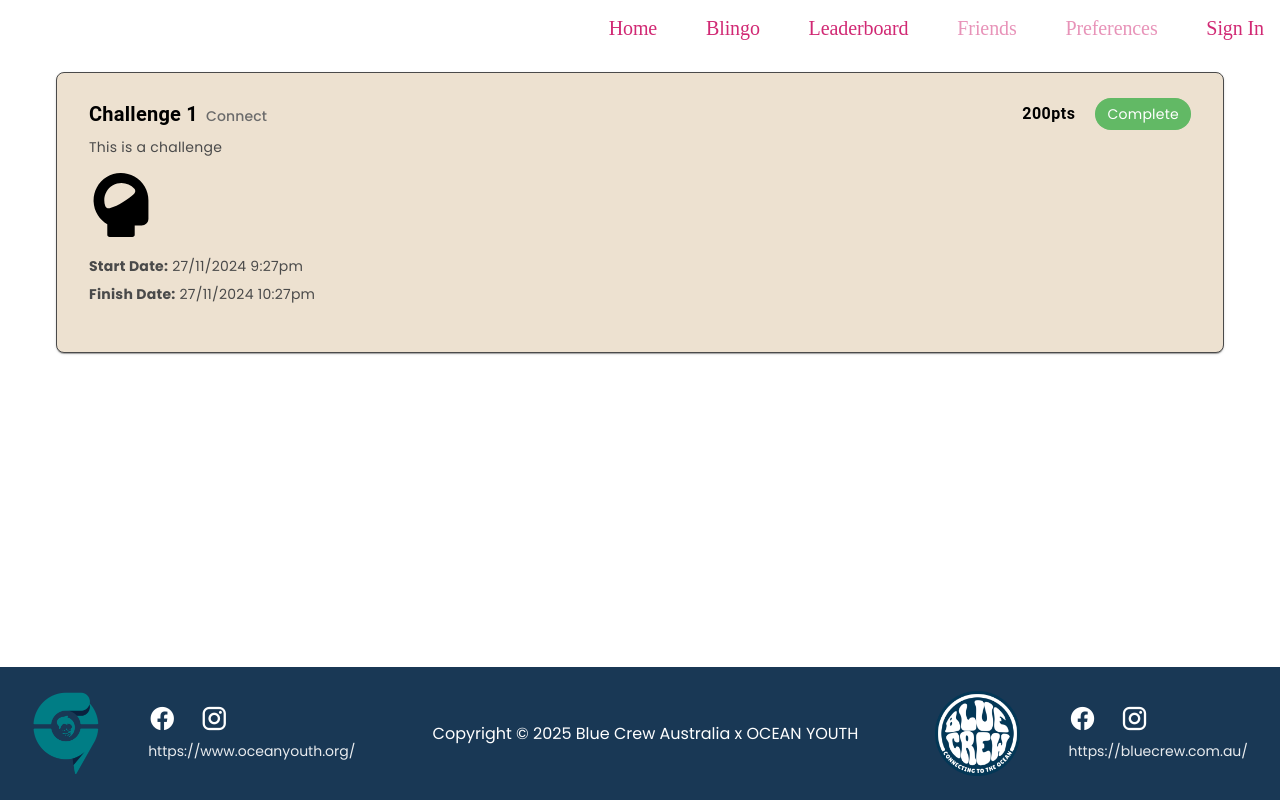
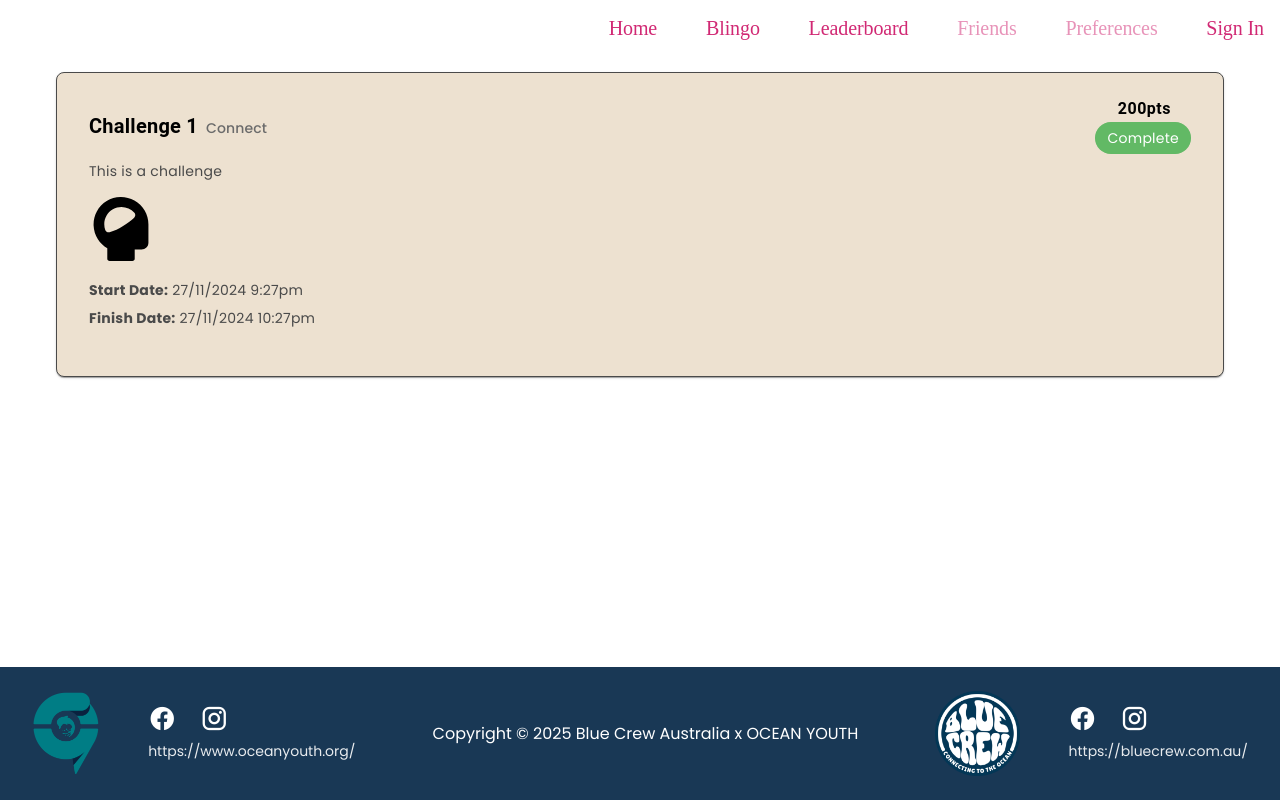
Before and after one commit to codersforcauses/bluecrew, a Vue app in the folder client/: page /profile in a window 1280 px wide. Built offline with nearby package versions, Linux system fonts and the light colour scheme; no server answers; the HTML template or start-up script is replaced by a standard one; a web font is replaced by a local one.

Commit message:
made points and status a column

```diff
--- a/client/src/components/ChallengesCard.vue
+++ b/client/src/components/ChallengesCard.vue
@@ -17,11 +17,13 @@
         <span class="font-weight-bold text-h6">{{ title }}</span>
         <span class="subtitle ml-2 text-subtitle-2">{{ type }}</span>
       </div>
-      <span class="ml-auto pr-5 text-body-1 font-weight-bold">{{ points }}pts</span>
-      <div>
-        <v-chip :class="[status === 'Complete' ? 'bg-success' : 'bg-lightBlue']" text-color="white" class="status-indicator" outlined>
-          {{ status }}
-        </v-chip>
+      <div class="d-flex flex-column">
+        <span class="ml-auto pr-5 text-body-1 font-weight-bold">{{ points }}pts</span>
+        <div>
+          <v-chip :class="[status === 'Complete' ? 'bg-success' : 'bg-lightBlue']" text-color="white" class="status-indicator" outlined>
+            {{ status }}
+          </v-chip>
+        </div>
       </div>
     </v-card-title>
 
```
